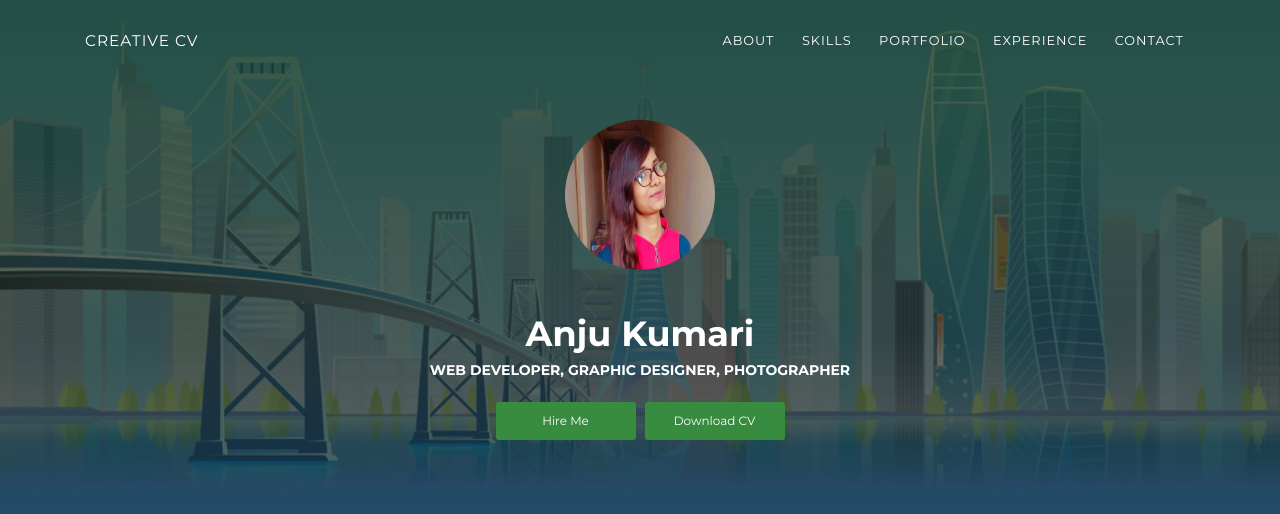
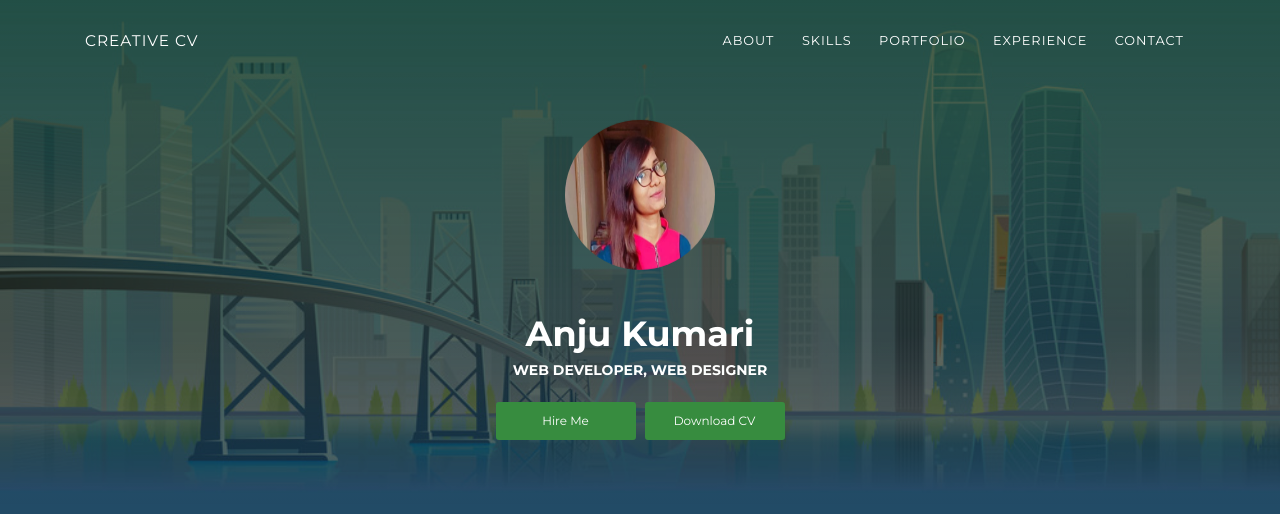
Before and after one commit to Anju2004/cv, a plain HTML site: page index.html in a window 1280 px wide. Shown: the top 514 px of the page. Drawn offline with Linux system fonts and the light colour scheme.

Commit message:
Update index.html

```diff
--- a/index.html
+++ b/index.html
@@ -50,7 +50,7 @@
         <div class="content-center">
           <div class="cc-profile-image"><a href="#"><img src="images/anju.JPEG" alt="Image"/></a></div>
           <div class="h2 title">Anju Kumari</div>
-          <p class="category text-white">Web Developer, Graphic Designer,  Photographer</p><a class="btn btn-primary smooth-scroll mr-2" href="#contact" data-aos="zoom-in" data-aos-anchor="data-aos-anchor">Hire Me</a><a class="btn btn-primary" href="Anju Kumari(CV).pdf" data-aos="zoom-in" data-aos-anchor="data-aos-anchor">Download CV</a>
+          <p class="category text-white">Web Developer, Web Designer</p><a class="btn btn-primary smooth-scroll mr-2" href="#contact" data-aos="zoom-in" data-aos-anchor="data-aos-anchor">Hire Me</a><a class="btn btn-primary" href="Anju Kumari(CV).pdf" data-aos="zoom-in" data-aos-anchor="data-aos-anchor">Download CV</a>
         </div>
       </div>
       <div class="section">
```
